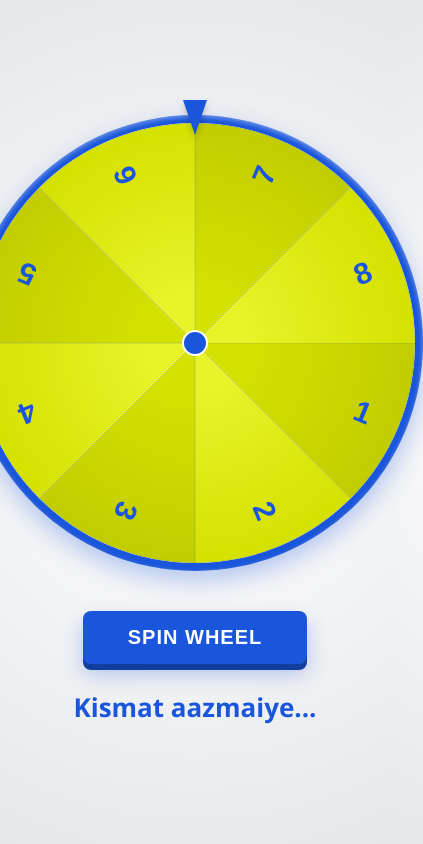
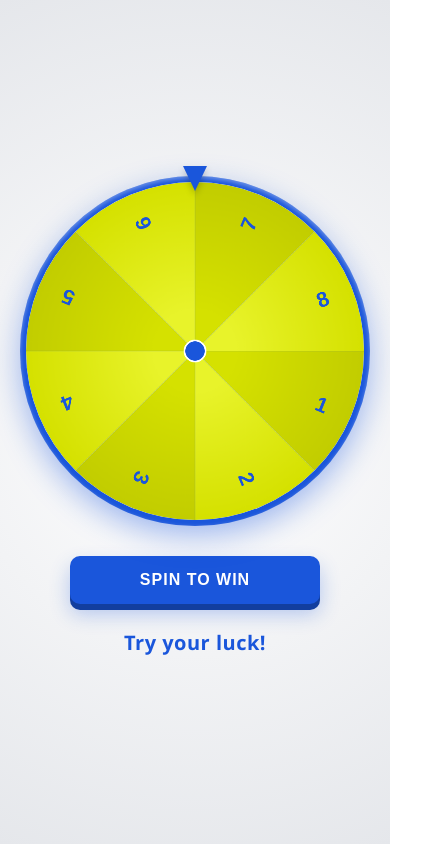
Before and after one commit to DIBYA9777/spinner-wheel, a plain HTML site: page index.html in a window 390 px wide. Shown: the whole page, 423 px wide, since content can reach past the window. Drawn offline with Linux system fonts and the light colour scheme.

Commit message:
Update index.html for responsive design and styling

```diff
--- a/index.html
+++ b/index.html
@@ -1,84 +1,103 @@
 <!DOCTYPE html>
-<html lang="hi">
+<html lang="en">
 <head>
     <meta charset="UTF-8">
     <meta name="viewport" content="width=device-width, initial-scale=1.0">
-    <title>3D Sleek Spinner - #1a56db</title>
+    <title>Responsive 3D Pro Spinner</title>
     <style>
+        :root {
+            --primary-blue: #1a56db;
+            --neon-yellow: #d5e100;
+            --neon-light: #e8f32a;
+            --shadow-blue: #123e9e;
+        }
+
         body {
             display: flex;
             justify-content: center;
             align-items: center;
-            height: 100vh;
+            min-height: 100vh;
             margin: 0;
             background: radial-gradient(circle, #ffffff, #e5e7eb);
-            font-family: 'Segoe UI', Roboto, sans-serif;
+            font-family: 'Segoe UI', Roboto, Helvetica, Arial, sans-serif;
+            overflow-x: hidden;
         }
 
         .container {
             text-align: center;
             position: relative;
+            width: 90%;
+            max-width: 500px;
+            padding: 20px;
         }
 
-        /* Blue 3D Pointer */
+        /* 3D Pointer */
         .pointer {
             width: 0;
             height: 0;
             border-left: 12px solid transparent;
             border-right: 12px solid transparent;
-            border-top: 35px solid #1a56db; /* Primary Blue */
+            border-top: 35px solid var(--primary-blue);
             position: absolute;
-            top: -15px;
+            top: 5px;
             left: 50%;
             transform: translateX(-50%);
             z-index: 20;
             filter: drop-shadow(0 4px 3px rgba(0,0,0,0.2));
         }
 
-        /* Sleek Blue Wheel Frame */
+        /* Responsive Wheel Frame */
         .wheel-box {
             position: relative;
-            padding: 8px; /* Reduced width */
-            background: #1a56db;
+            width: 100%;
+            aspect-ratio: 1 / 1;
+            padding: 8px; /* Slim blue border */
+            background: var(--primary-blue);
             border-radius: 50%;
             box-shadow:
-                0 10px 25px rgba(26, 86, 219, 0.3),
+                0 10px 30px rgba(26, 86, 219, 0.4),
                 inset 0 2px 5px rgba(255,255,255,0.4);
+            margin: 0 auto;
+            box-sizing: border-box;
         }
 
-        #wheel {
+        canvas {
+            width: 100% !important;
+            height: 100% !important;
             border-radius: 50%;
             display: block;
             transition: transform 4s cubic-bezier(0.15, 0, 0.15, 1);
             background: white;
         }
 
-        /* 3D Blue Button */
-        #spin-btn {
-            margin-top: 40px;
-            padding: 15px 45px;
-            font-size: 20px;
+        /* Controls Section */
+        .controls {
+            margin-top: 30px;
+        }
+
+        button {
+            padding: 15px 40px;
+            font-size: clamp(16px, 4vw, 20px);
             font-weight: 700;
             cursor: pointer;
-            background-color: #1a56db;
+            background-color: var(--primary-blue);
             color: white;
             border: none;
-            border-radius: 8px;
-            /* 3D Depth */
-            box-shadow:
-                0 6px 0 #123e9e,
-                0 10px 20px rgba(26, 86, 219, 0.3);
+            border-radius: 10px;
+            box-shadow: 0 6px 0 var(--shadow-blue), 0 10px 20px rgba(26, 86, 219, 0.3);
             transition: all 0.1s ease;
             text-transform: uppercase;
             letter-spacing: 1px;
+            width: 100%;
+            max-width: 250px;
         }
 
-        #spin-btn:active {
-            box-shadow: 0 2px 0 #123e9e;
+        button:active {
+            box-shadow: 0 2px 0 var(--shadow-blue);
             transform: translateY(4px);
         }
 
-        #spin-btn:disabled {
+        button:disabled {
             background-color: #93c5fd;
             box-shadow: 0 4px 0 #60a5fa;
             cursor: not-allowed;
@@ -86,10 +105,22 @@
 
         #result {
             margin-top: 25px;
-            font-size: 26px;
+            font-size: clamp(20px, 5vw, 28px);
             font-weight: 800;
-            color: #1a56db;
+            color: var(--primary-blue);
             min-height: 40px;
+            letter-spacing: 0.5px;
+        }
+
+        /* Mobile specific adjustments */
+        @media (max-width: 400px) {
+            .wheel-box {
+                padding: 6px;
+            }
+            .pointer {
+                border-top-width: 25px;
+                top: 10px;
+            }
         }
     </style>
 </head>
@@ -98,12 +129,12 @@
     <div class="container">
         <div class="pointer"></div>
         <div class="wheel-box">
-            <canvas id="wheel" width="440" height="440"></canvas>
+            <canvas id="wheel" width="800" height="800"></canvas>
         </div>
 
         <div class="controls">
-            <button id="spin-btn">Spin Wheel</button>
-            <div id="result">Kismat aazmaiye...</div>
+            <button id="spin-btn">Spin to Win</button>
+            <div id="result">Try your luck!</div>
         </div>
     </div>
 
@@ -114,8 +145,8 @@
         const resultDiv = document.getElementById("result");
 
         const numbers = ["1", "2", "3", "4", "5", "6", "7", "8"];
-        const colorMain = "#d5e100"; // Neon Yellow
-        const colorLight = "#e8f32a"; // Lighter Neon
+        const colorMain = "#d5e100";
+        const colorLight = "#e8f32a";
 
         let currentRotation = 0;
         const totalSegments = numbers.length;
@@ -130,8 +161,7 @@
                 const startAngle = (i * segmentAngle * Math.PI) / 180;
                 const endAngle = ((i + 1) * segmentAngle * Math.PI) / 180;
 
-                // Segment Gradient
-                const grad = ctx.createRadialGradient(centerX, centerY, 50, centerX, centerY, radius);
+                const grad = ctx.createRadialGradient(centerX, centerY, 100, centerX, centerY, radius);
                 grad.addColorStop(0, i % 2 === 0 ? colorMain : colorLight);
                 grad.addColorStop(1, i % 2 === 0 ? "#c2cd00" : "#d5e100");
 
@@ -141,38 +171,39 @@
                 ctx.fillStyle = grad;
                 ctx.fill();
 
-                // Thin Blue Borders for segments
-                ctx.strokeStyle = "rgba(26, 86, 219, 0.2)";
-                ctx.lineWidth = 1;
+                ctx.strokeStyle = "rgba(26, 86, 219, 0.15)";
+                ctx.lineWidth = 2;
                 ctx.stroke();
 
-                // Numbers with Blue tint
+                // Numbers
                 ctx.save();
                 ctx.translate(centerX, centerY);
                 ctx.rotate(startAngle + (segmentAngle * Math.PI) / 360);
                 ctx.textAlign = "right";
-                ctx.fillStyle = "#1a56db"; // Blue Numbers
-                ctx.font = "bold 30px Arial";
-                ctx.fillText(numbers[i], radius - 30, 10);
+                ctx.fillStyle = "#1a56db";
+                ctx.font = "bold 50px Arial"; // Larger font for high-res canvas
+                ctx.fillText(numbers[i], radius - 60, 20);
                 ctx.restore();
             }
 
-            // Center Blue Pin
+            // Center Pin
             ctx.beginPath();
-            ctx.arc(centerX, centerY, 12, 0, Math.PI * 2);
+            ctx.arc(centerX, centerY, 25, 0, Math.PI * 2);
             ctx.fillStyle = "#1a56db";
             ctx.fill();
             ctx.strokeStyle = "white";
-            ctx.lineWidth = 2;
+            ctx.lineWidth = 4;
             ctx.stroke();
         }
 
         spinBtn.addEventListener("click", () => {
+            if (spinBtn.disabled) return;
+
             spinBtn.disabled = true;
-            resultDiv.innerText = "Ghoom raha hai...";
-            resultDiv.style.opacity = "0.5";
+            resultDiv.innerText = "Spinning...";
+            resultDiv.style.opacity = "0.6";
 
-            // 99% Rigged Logic (Forces 1 or 2)
+            // Rigged Logic: 99% Chance for 1 or 2
             let chance = Math.floor(Math.random() * 100);
             let targetAngle;
             let finalResult;
@@ -187,7 +218,8 @@
                 finalResult = numbers[randomIndex];
             }
 
-            const spinAmount = 2160 + targetAngle; // 6 full rotations
+            // High rotation for effect
+            const spinAmount = 2880 + targetAngle;
             currentRotation += (spinAmount - (currentRotation % 360));
 
             canvas.style.transform = `rotate(${currentRotation}deg)`;
@@ -199,6 +231,7 @@
             }, 4000);
         });
 
+        // Initial Draw
         drawWheel();
     </script>
 
```
